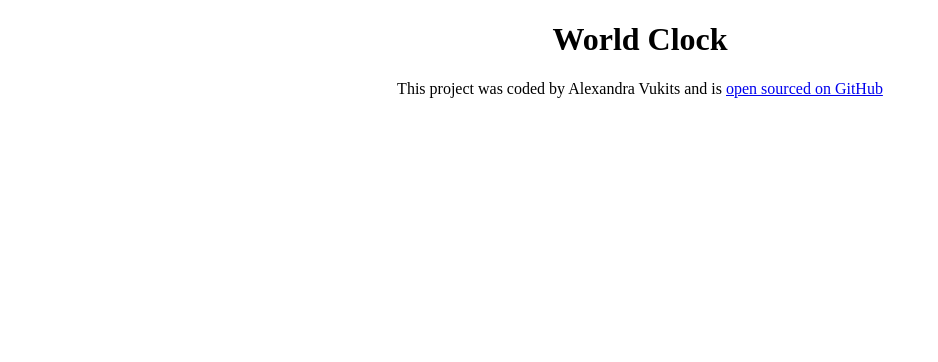
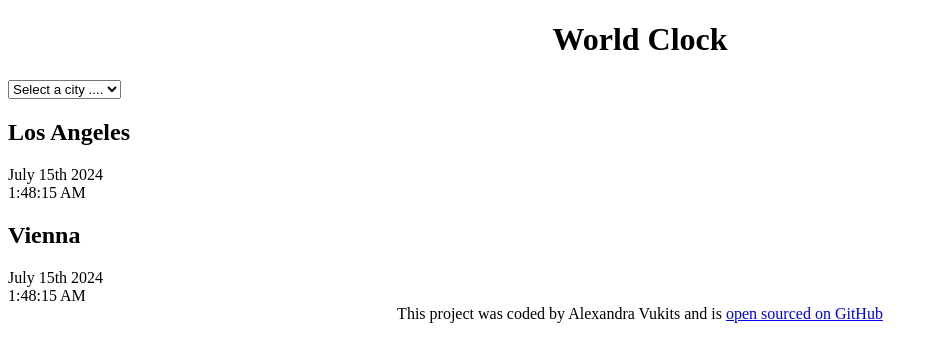
Before and after one commit to AlexandraVcodes/world-clock, a plain HTML site: page index.html in a window 1280 px wide. Shown: the whole page, without its empty margins (0-938 px from the left). Drawn offline with nearby package versions, Linux system fonts and the light colour scheme.

Commit message:
Added basic html

```diff
--- a/index.html
+++ b/index.html
@@ -10,7 +10,25 @@
     <title>World Clock - Alexandra Vukits</title>
   </head>
   <body>
-    <h1>World Clock</h1>
+    <div class="container">
+      <h1>World Clock</h1>
+      <select>
+        <option value="">Select a city ....</option>
+        <option value="">Vienna</option>
+        <option value="">London</option>
+        <option value="">New York</option>
+      </select>
+      <div class="city">
+        <h2>Los Angeles</h2>
+        <div class="date">July 15th 2024</div>
+        <div class="time">1:48:15 AM</div>
+      </div>
+      <div class="city">
+        <h2>Vienna</h2>
+        <div class="date">July 15th 2024</div>
+        <div class="time">1:48:15 AM</div>
+      </div>
+    </div>
     <footer>
       This project was coded by Alexandra Vukits and is
       <a href="https://github.com/AlexandraVcodes/world-clock" target="_blank">
```
Also changed, not shown: css/stylesheet.css (added).
